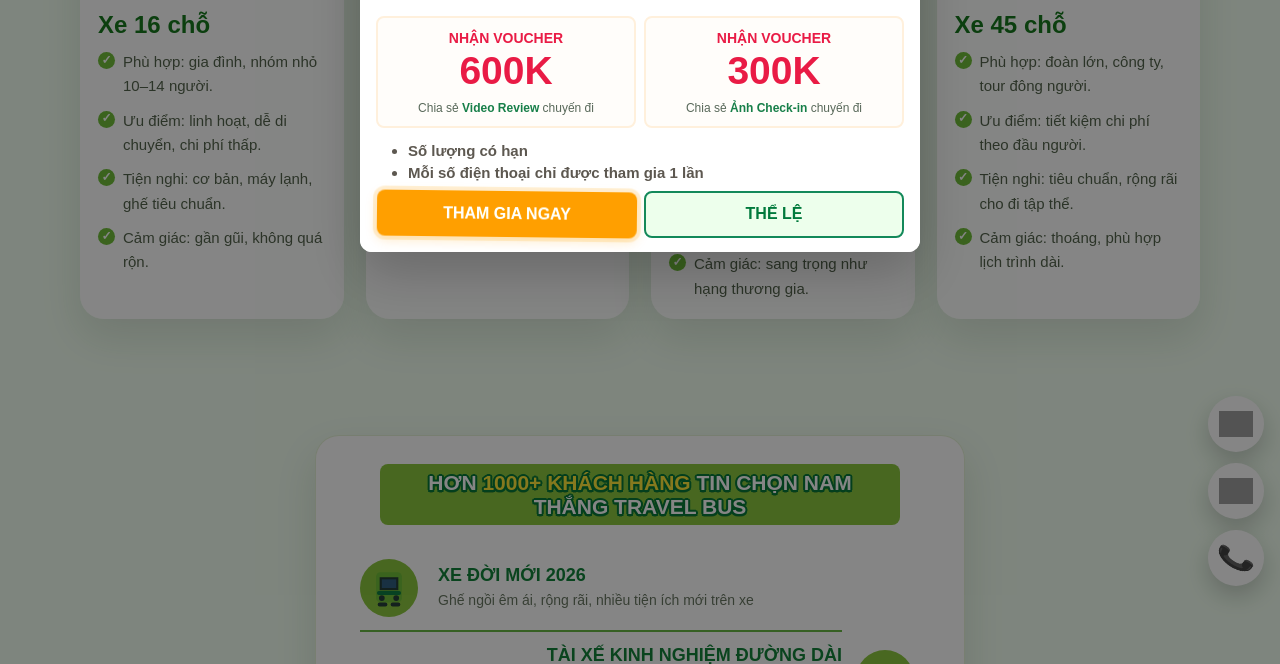
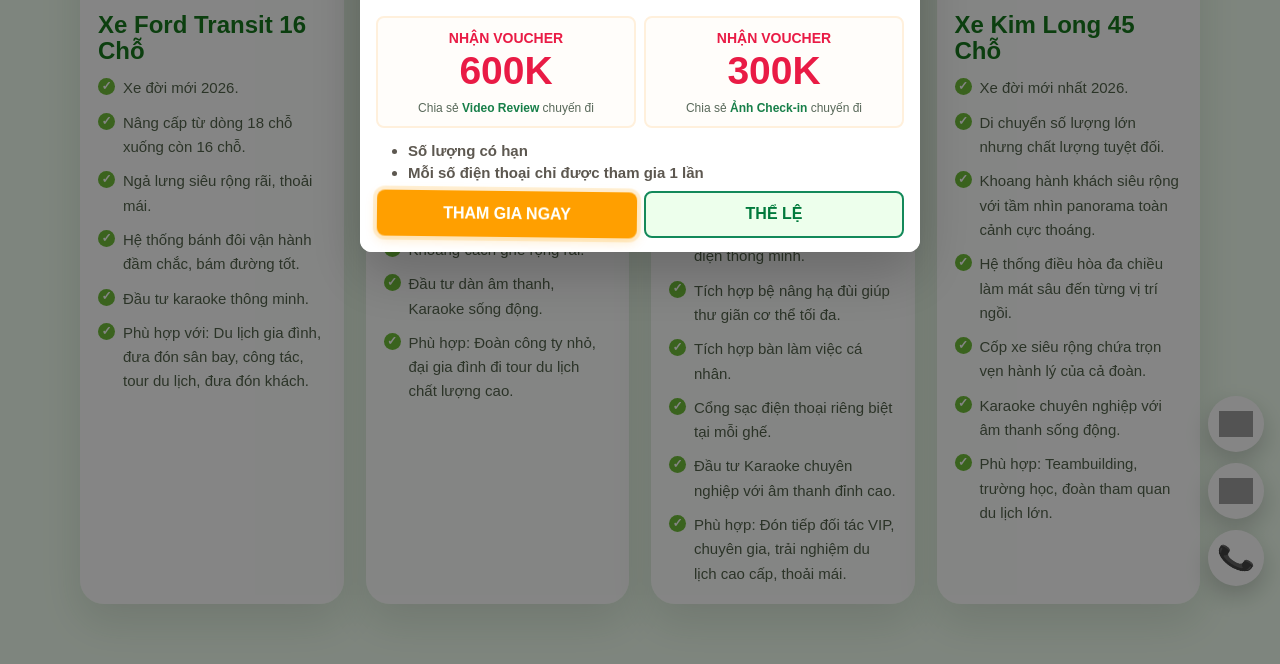
Before and after one commit to danhthetrung24/namthang, a PHP site: page / in a window 1280 px wide. Shown: the part 676-1340 px from the top of the page. Run offline with PHP 8.4, Linux system fonts and the light colour scheme; data that the repository does not hold is empty; grey boxes are pictures that could not be loaded.

Commit message:
Update vehicle section copy

```diff
--- a/index.php
+++ b/index.php
@@ -17,10 +17,10 @@ $footerLinks = $config['footerLinks'] ?? [];
 $logo = asset_url($assets['logoUrl'] ?? '');
 
 $vehicles = [
-    ['key' => 'vehicle16ImageUrl', 'videoKey' => 'vehicle16VideoUrl', 'title' => 'Xe 16 chỗ', 'items' => ['Phù hợp: gia đình, nhóm nhỏ 10–14 người.', 'Ưu điểm: linh hoạt, dễ di chuyển, chi phí thấp.', 'Tiện nghi: cơ bản, máy lạnh, ghế tiêu chuẩn.', 'Cảm giác: gần gũi, không quá rộn.']],
-    ['key' => 'vehicle29ImageUrl', 'videoKey' => 'vehicle29VideoUrl', 'title' => 'Xe 29 tiêu chuẩn', 'items' => ['Phù hợp: nhóm trung bình 15–25 người.', 'Ưu điểm: cân bằng giữa chi phí và sức chứa.', 'Tiện nghi: cơ bản, đủ dùng cho chuyến đi vừa phải.', 'Cảm giác: rộng, thoải mái.']],
-    ['key' => 'vehicleLimoImageUrl', 'videoKey' => 'vehicleLimoVideoUrl', 'title' => 'Xe 29 chỗ Limousine', 'items' => ['Phù hợp: nhóm trung bình 15–25 người.', 'Ưu điểm: ghế VIP, không gian rộng, riêng tư.', 'Tiện nghi: ghế massage, wifi, cổng sạc.', 'Cảm giác: sang trọng như hạng thương gia.']],
-    ['key' => 'vehicle45ImageUrl', 'videoKey' => 'vehicle45VideoUrl', 'title' => 'Xe 45 chỗ', 'items' => ['Phù hợp: đoàn lớn, công ty, tour đông người.', 'Ưu điểm: tiết kiệm chi phí theo đầu người.', 'Tiện nghi: tiêu chuẩn, rộng rãi cho đi tập thể.', 'Cảm giác: thoáng, phù hợp lịch trình dài.']],
+    ['key' => 'vehicle16ImageUrl', 'videoKey' => 'vehicle16VideoUrl', 'title' => 'Xe Ford Transit 16 Chỗ', 'items' => ['Xe đời mới 2026.', 'Nâng cấp từ dòng 18 chỗ xuống còn 16 chỗ.', 'Ngả lưng siêu rộng rãi, thoải mái.', 'Hệ thống bánh đôi vận hành đầm chắc, bám đường tốt.', 'Đầu tư karaoke thông minh.', 'Phù hợp với: Du lịch gia đình, đưa đón sân bay, công tác, tour du lịch, đưa đón khách.']],
+    ['key' => 'vehicle29ImageUrl', 'videoKey' => 'vehicle29VideoUrl', 'title' => 'Xe Tracomeco 29 chỗ', 'items' => ['Xe đời mới 2026.', 'Bền bỉ và cách âm hoàn hảo.', 'Hệ thống giảm xóc bầu hơi lướt đi êm ái nhiều địa hình.', 'Ghế ngồi bọc da cao cấp.', 'Khoảng cách ghế rộng rãi.', 'Đầu tư dàn âm thanh, Karaoke sống động.', 'Phù hợp: Đoàn công ty nhỏ, đại gia đình đi tour du lịch chất lượng cao.']],
+    ['key' => 'vehicleLimoImageUrl', 'videoKey' => 'vehicleLimoVideoUrl', 'title' => 'Xe KimLong Limousine 29 Ghế VIP', 'items' => ['Xe đời mới 2026 chuẩn hạng thương gia.', 'Nâng cấp từ dòng 45 chỗ xuống còn 29 chỗ VIP.', 'Hệ thống ghế bọc da chỉnh điện thông minh.', 'Tích hợp bệ nâng hạ đùi giúp thư giãn cơ thể tối đa.', 'Tích hợp bàn làm việc cá nhân.', 'Cổng sạc điện thoại riêng biệt tại mỗi ghế.', 'Đầu tư Karaoke chuyên nghiệp với âm thanh đỉnh cao.', 'Phù hợp: Đón tiếp đối tác VIP, chuyên gia, trải nghiệm du lịch cao cấp, thoải mái.']],
+    ['key' => 'vehicle45ImageUrl', 'videoKey' => 'vehicle45VideoUrl', 'title' => 'Xe Kim Long 45 Chỗ', 'items' => ['Xe đời mới nhất 2026.', 'Di chuyển số lượng lớn nhưng chất lượng tuyệt đối.', 'Khoang hành khách siêu rộng với tầm nhìn panorama toàn cảnh cực thoáng.', 'Hệ thống điều hòa đa chiều làm mát sâu đến từng vị trí ngồi.', 'Cốp xe siêu rộng chứa trọn vẹn hành lý của cả đoàn.', 'Karaoke chuyên nghiệp với âm thanh sống động.', 'Phù hợp: Teambuilding, trường học, đoàn tham quan du lịch lớn.']],
 ];
 
 $reviews = [
```
